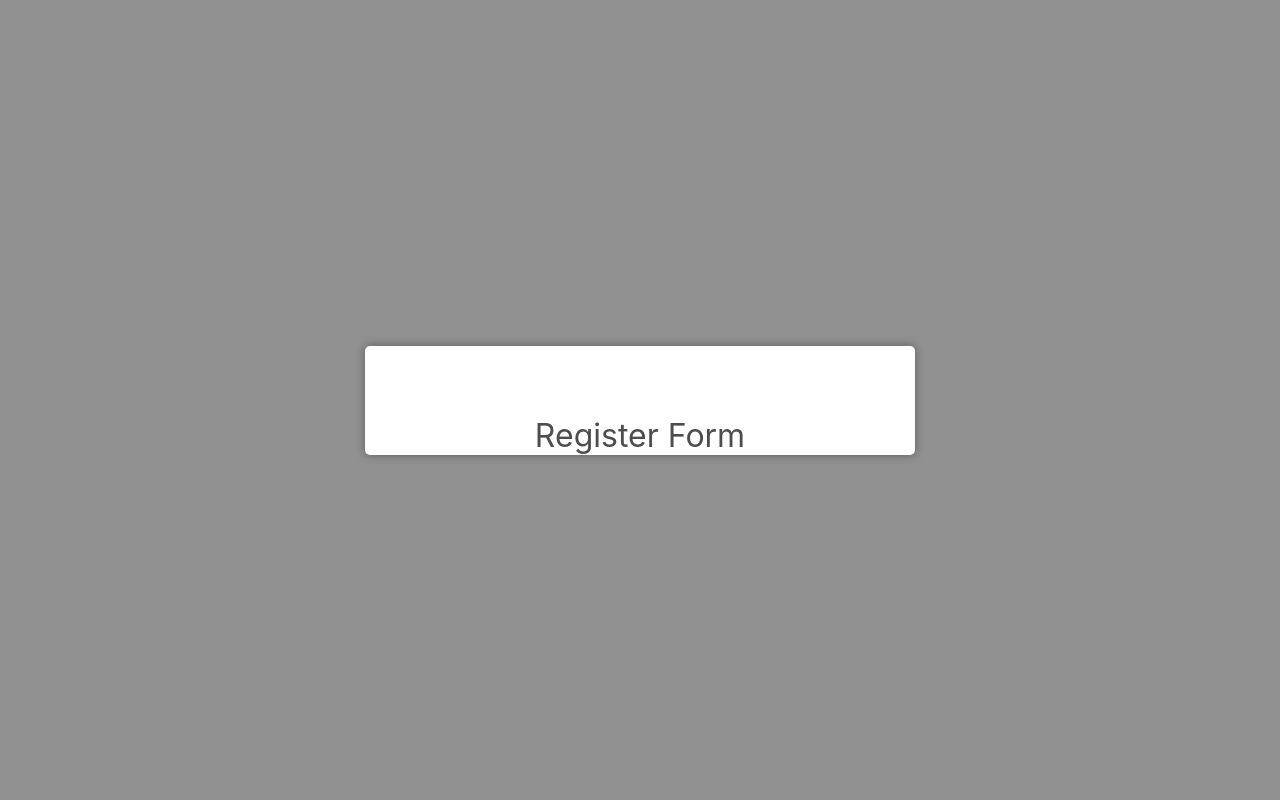
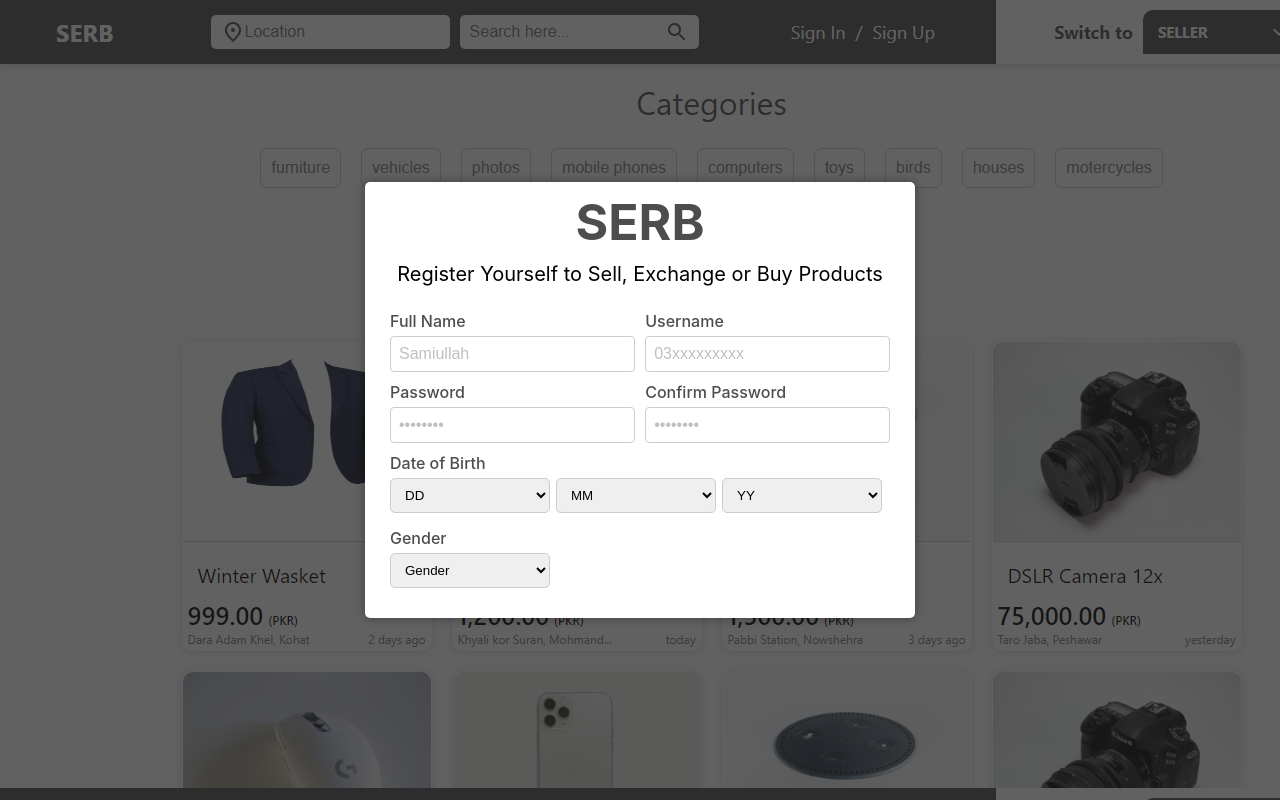
Before and after one commit to samiullah51/SERB, a React (Create React App) app: page / in a window 1280 px wide. Built offline with nearby package versions, Linux system fonts and the light colour scheme.

Commit message:
dob section is completed

```diff
--- a/src/pages/Register/Register.css
+++ b/src/pages/Register/Register.css
@@ -1,9 +1,19 @@
+
 .register{
     display: flex;
     align-items: center;
     justify-content: center;
     height: 100vh;
-    background-color: rgb(145, 145, 145);
+    user-select: none;
+    background-image: url('../../../public/images/Capture.PNG');
+}
+.register .overlay{
+    background-color: rgba(32, 32, 32, 0.705);
+    width: 100%;
+    height: 100%;
+    display: flex;
+    align-items: center;
+    justify-content: center;
 }
 .register__form{
     background-color: #fff;
@@ -11,4 +21,61 @@ color: #000;
 width: 550px;
 border-radius: 5px;
 box-shadow: 0 0 9px 1px rgba(0,0,0,0.3);
+display: flex;
+flex-direction: column;
+align-items: center;
+justify-content: center;
 }
+.register__form h2{
+    font-size: 50px;
+    font-weight: 700;
+    color: var(--primary-color);
+    margin: 10px 0;
+}
+.register__form .desc{
+    font-size: 20px;
+}
+.register__form .inputs{
+    padding: 20px;
+    width: 100%;
+    display: flex;
+    align-items: center;
+    justify-content: space-between;
+    flex-wrap: wrap;
+}
+.register__form .inputs .inputs__box{
+    width: 48%;
+    margin: 5px;
+}
+.inputs__box input{
+    width: 100%;
+    padding: 8px;
+    border: 1px solid #ccc;
+    outline: none;
+    font-size: 16px;
+    border-radius: 4px;
+}
+.inputs__box input::placeholder{
+    color: rgb(192, 192, 192);
+}
+.inputs__box input:focus{
+    border-color: var(--primary-color);
+}
+.register .inputs .inputs__box p{
+    font-weight: 500;
+    color: var(--primary-color);
+    margin-bottom: 5px;
+
+}
+.inputs__box select{
+    width: 160px;
+    padding: 8px 10px;
+    outline: none;
+    border: 1px solid #ccc;
+    border-radius: 5px;
+    margin-right: 6px;
+    margin-bottom: 5px;
+}
+.inputs__box select option{
+    font-size: 14px;
+}
--- a/src/pages/Register/Register.js
+++ b/src/pages/Register/Register.js
@@ -1,10 +1,89 @@
 import React from "react";
 import "./Register.css";
 function Register() {
+  const days = [
+    1, 2, 3, 4, 5, 6, 7, 8, 9, 10, 11, 12, 13, 14, 15, 16, 17, 18, 19, 20, 21,
+    22, 23, 24, 25, 26, 27, 28, 29, 30, 31,
+  ];
+  const months = [
+    "Jan",
+    "Feb",
+    "Mar",
+    "Apr",
+    "May",
+    "Jun",
+    "Jul",
+    "Aug",
+    "Sep",
+    "Oct",
+    "Nov",
+    "Dec",
+  ];
+  const years = [];
+  for (var i = 1990; i <= 2022; i++) {
+    years.push(i);
+  }
   return (
     <div className="register">
-      <div className="register__form">
-        <h1>Register Form</h1>
+      <div className="overlay">
+        <div className="register__form">
+          <h2 className="logo">SERB</h2>
+          <p className="desc">
+            Register Yourself to Sell, Exchange or Buy Products
+          </p>
+          {/* inputs */}
+          <div className="inputs">
+            <div className="inputs__box">
+              <p>Full Name</p>
+              <input type="text" placeholder="Samiullah" />
+            </div>
+            <div className="inputs__box">
+              <p>Username</p>
+              <input type="text" placeholder="03xxxxxxxxx" />
+            </div>
+            <div className="inputs__box">
+              <p>Password</p>
+              <input type="password" placeholder="••••••••" />
+            </div>
+            <div className="inputs__box">
+              <p>Confirm Password</p>
+              <input type="password" placeholder="••••••••" />
+            </div>
+            {/* DOB */}
+            <div className="inputs__box" style={{ width: "100%" }}>
+              <p>Date of Birth</p>
+              <select>
+                <option hidden>DD</option>
+                {days.map((d) => (
+                  <option>{d < 10 ? `0${d}` : d}</option>
+                ))}
+              </select>
+              <select>
+                <option hidden>MM</option>
+                {months.map((m) => (
+                  <option>{m}</option>
+                ))}
+              </select>
+              <select>
+                <option hidden>YY</option>
+                {years.map((y) => (
+                  <option>{y}</option>
+                ))}
+              </select>
+            </div>
+
+            {/* Gender */}
+            <div className="inputs__box" style={{ width: "100%" }}>
+              <p>Gender</p>
+              <select>
+                <option hidden>Gender</option>
+                <option>Male</option>
+                <option>Female</option>
+                <option>Other</option>
+              </select>
+            </div>
+          </div>
+        </div>
       </div>
     </div>
   );
```
Also changed, not shown: public/images/Capture.PNG (added).
